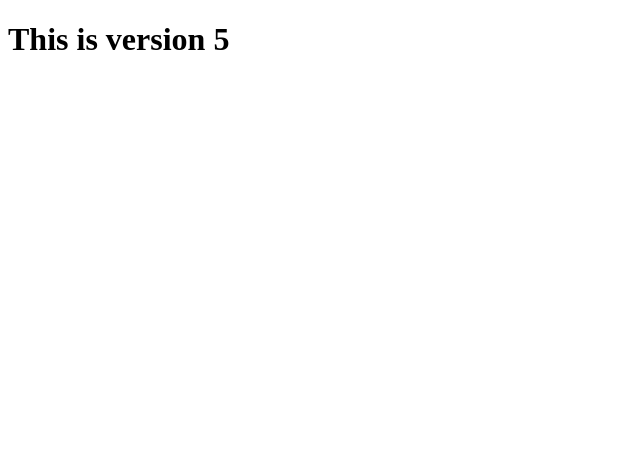
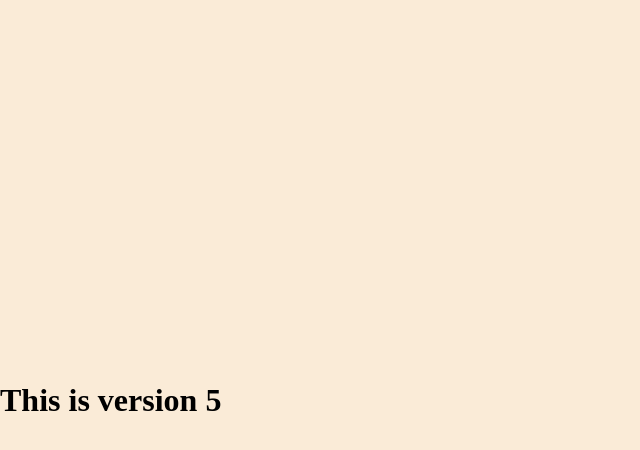
Before and after one commit to Raj-Keshri398/Firstrepo, a plain HTML site: page index.html in a window 1280 px wide. Shown: the whole page, without its empty margins (0-640 px from the left). Drawn offline with Linux system fonts and the light colour scheme.

Commit message:
Adding style file and link with index.html

```diff
--- a/index.html
+++ b/index.html
@@ -3,6 +3,7 @@
 <head>
     <meta charset="UTF-8">
     <meta name="viewport" content="width=device-width, initial-scale=1.0">
+    <link rel="stylesheet" href="style.css">
     <title>Document</title>
 </head>
 <body>
--- /dev/null
+++ b/style.css
@@ -0,0 +1,10 @@
+body{
+    background-color: antiquewhite;
+    padding: 0;
+    margin: 0;
+    text-align: center;
+    box-sizing: border-box;
+    display: flex;
+    align-items: center;
+    height: 100vh;
+}
```
